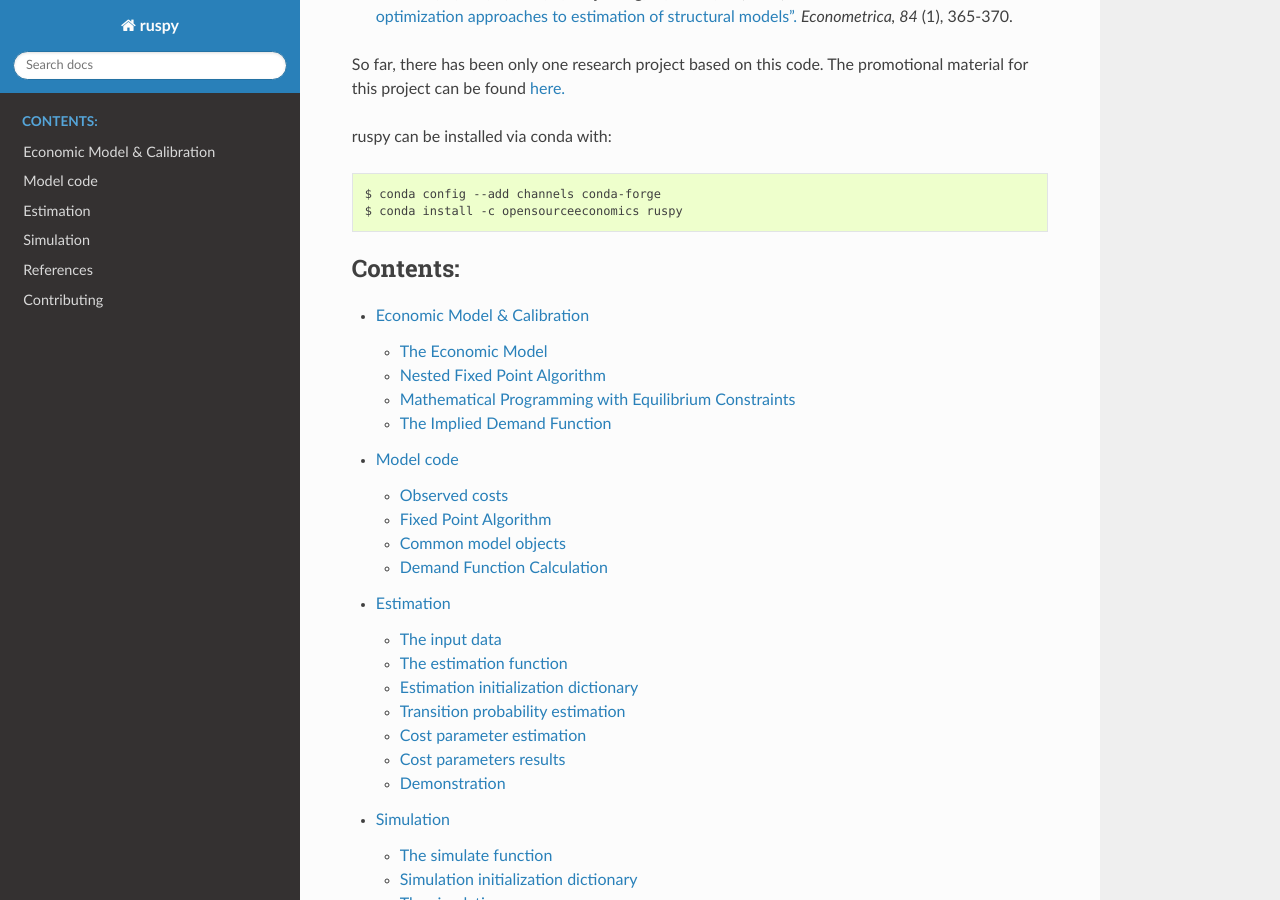
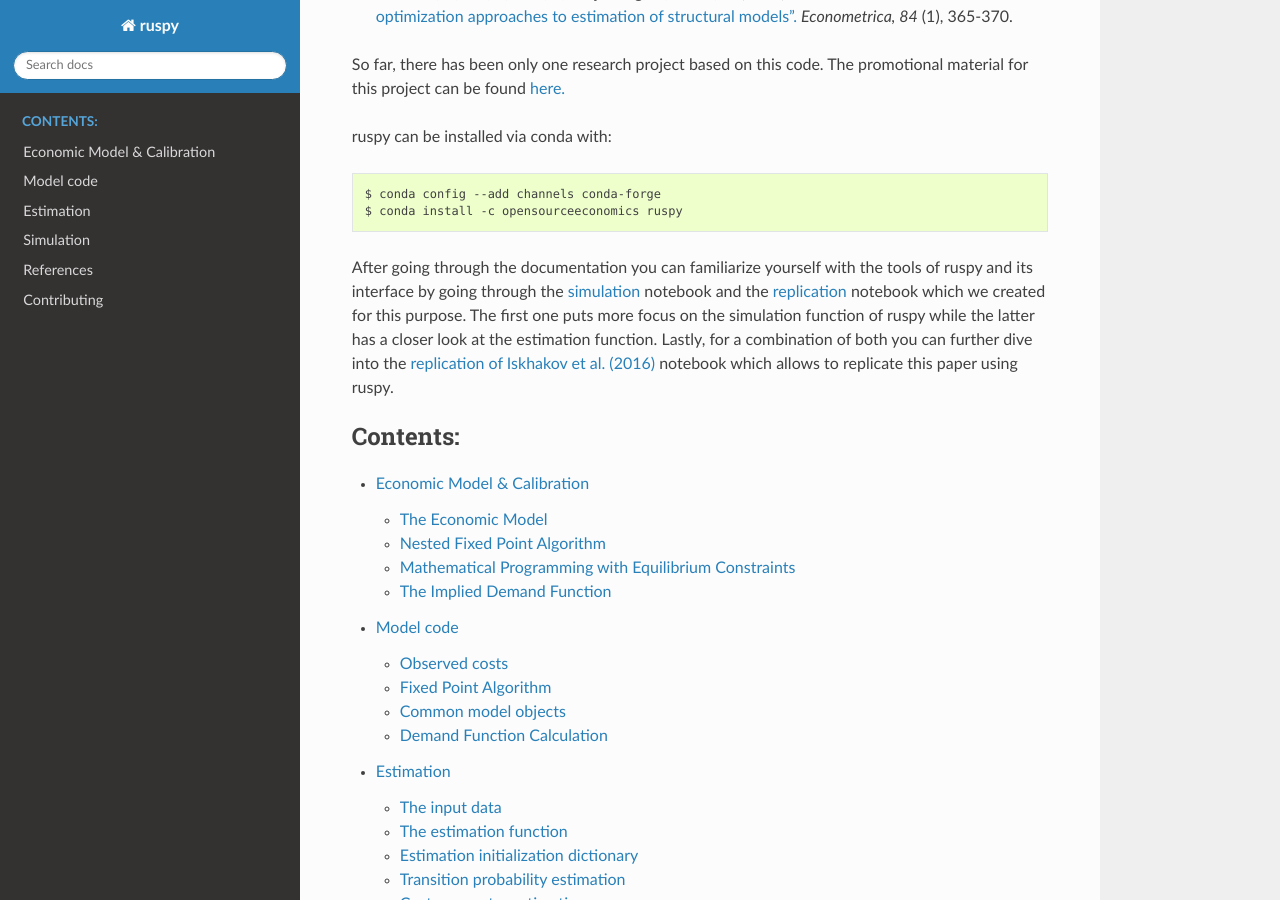
Before and after one commit to OpenSourceEconomics/ruspy, a Sphinx documentation site: the page built from docs/source/index.rst, in a window 1280 px wide and 900 px high, scrolled down 659 px. Built offline with Sphinx 7.4.7 and the Read the Docs theme 2.0.0, drawn with Linux system fonts in a browser that asks for light colours.

Commit message:
Fix links in docs and add links on the front page.

```diff
--- a/docs/source/index.rst
+++ b/docs/source/index.rst
@@ -39,6 +39,19 @@ ruspy can be installed via conda with:
       $ conda install -c opensourceeconomics ruspy
 
 
+After going through the documentation you can familiarize yourself with the tools
+of ruspy and its interface by going through
+the `simulation <https://github.com/OpenSourceEconomics/ruspy/blob/master/promotion
+/simulation/simulation_convergence.ipynb>`_ notebook and the `replication <https://
+github.com/OpenSourceEconomics/ruspy/blob/master/promotion
+/replication/replication.ipynb>`_ notebook which we created for this purpose.
+The first one puts more focus on the simulation function of ruspy while the latter
+has a closer look at the estimation function. Lastly, for a combination of both
+you can further dive into the `replication of Iskhakov et al. (2016)
+<https://github.com/OpenSourceEconomics/ruspy/blob/master/promotion/replication
+/replication_iskhakov_et_al_2016.ipynb>`_ notebook which allows to replicate this paper
+using ruspy.
+
 
 
 .. toctree::
--- a/docs/source/simulation.rst
+++ b/docs/source/simulation.rst
@@ -83,7 +83,7 @@ Demonstration
 -------------
 
 In the promotion folder of the repository are two demonstration jupyter notebooks. The
-`simulation <https://github.com/OpenSourceEconomics/ruspy/blob/kantevorich/
-promotion/simulation/simulation_convergence.ipynb>`_ notebook allows to easily
+`simulation <https://github.com/OpenSourceEconomics/ruspy/blob/master/promotion
+/simulation/simulation_convergence.ipynb>`_ notebook allows to easily
 experiment with the estimation methods described here. If you have have everything
 setup, then it should be easy to run it.
```
Also changed, not shown: docs/source/estimation.rst (+3 -4 lines).
